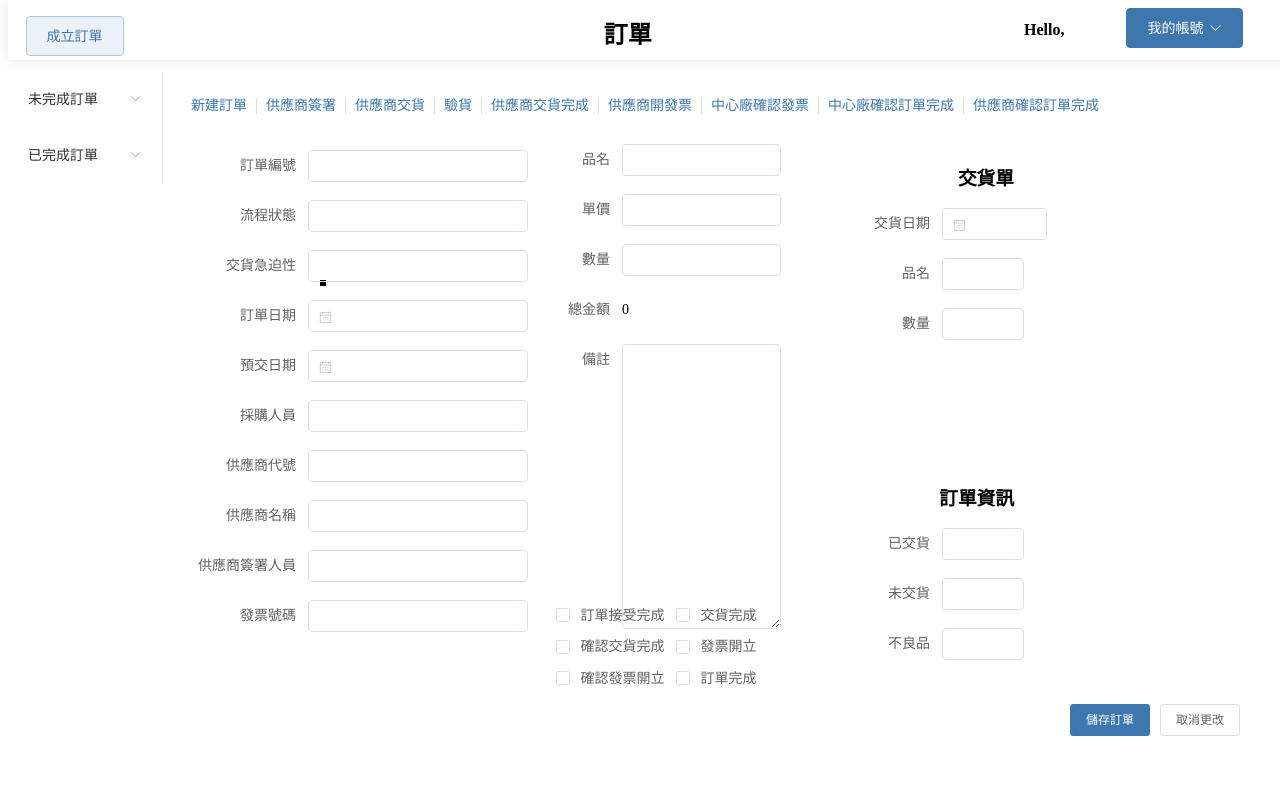
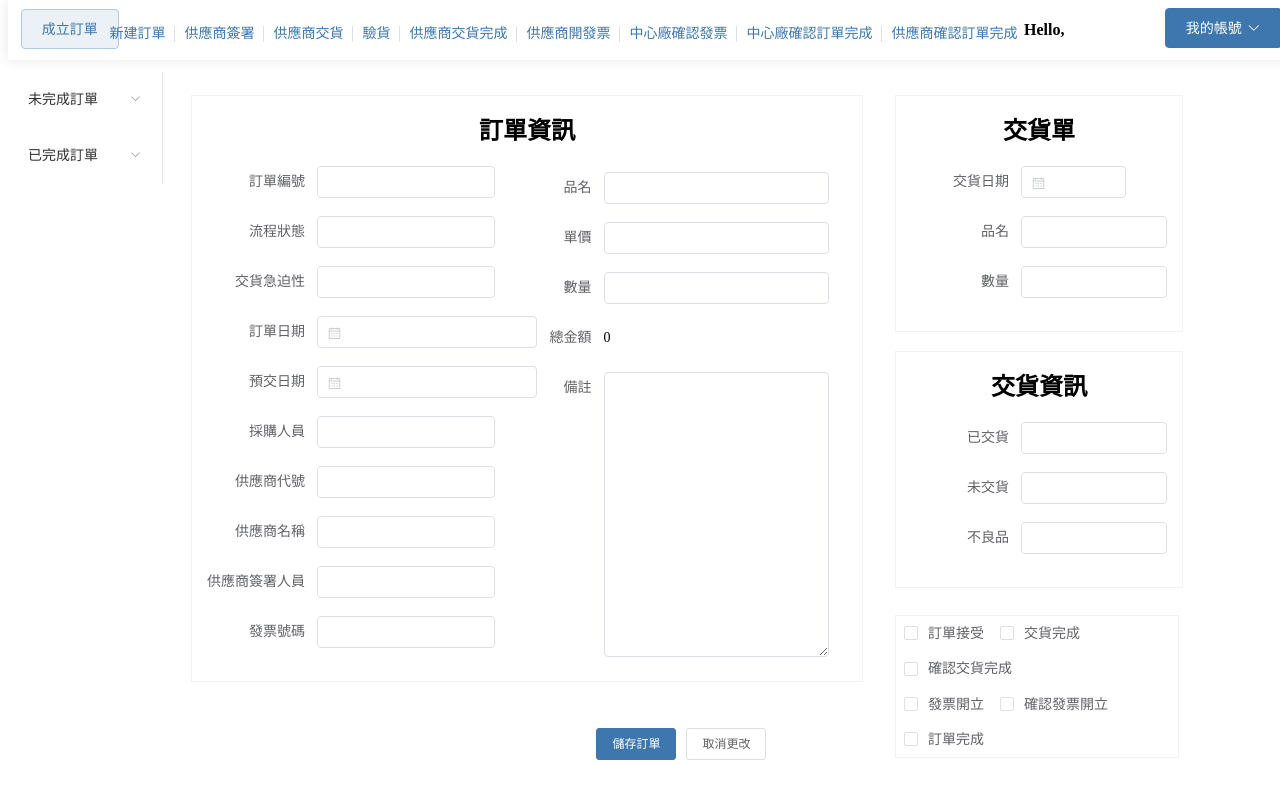
Before and after one commit to bernice1357/fabric_1.2, a Vue app in the folder project1/: page /placeOrder in a window 1280 px wide. Built offline with nearby package versions, Linux system fonts and the light colour scheme.

Commit message:
畫面重新編排

```diff
--- a/project1/src/views/Login.vue
+++ b/project1/src/views/Login.vue
@@ -73,7 +73,6 @@ export default {
     position: absolute;
     left:10%;
     top: 80%;
-    /* background-color: rgb(26, 54, 90); */
 }
 
 .el-form{
--- a/project1/src/views/PlaceOrder.vue
+++ b/project1/src/views/PlaceOrder.vue
@@ -1,22 +1,7 @@
 <template>
-<!-- 新增訂單 -->
 <div class="placeorder">
     <div class="banner">
         <el-button class="new_butt" type="primary" plain @click="newOrder()">成立訂單</el-button>
-        <h2>訂單{{form.key}}</h2>
-        <h4 class="greeting">Hello, {{ user_name }}</h4>
-        <div class="account">
-            <el-dropdown>
-                <el-button type="primary">
-                    我的帳號<i class="el-icon-arrow-down el-icon--right"></i>
-                </el-button>
-                <el-dropdown-menu slot="dropdown">
-                    <el-dropdown-item>所有訂單</el-dropdown-item>
-                    <el-dropdown-item>帳號管理</el-dropdown-item>
-                </el-dropdown-menu>
-            </el-dropdown>
-        </div>
-    </div>
         <div class="progress">
             <el-button type="text" @click="changeStatus(1)" id="1">新建訂單</el-button>
             <el-divider direction="vertical"></el-divider>
@@ -36,9 +21,23 @@
             <el-divider direction="vertical"></el-divider>
             <el-button type="text" @click="changeStatus(11)" id="9">供應商確認訂單完成</el-button>
         </div>
+        <h4 class="greeting">Hello, {{ user_name }}</h4>
+        <div class="account">
+            <el-dropdown>
+                <el-button type="primary">
+                    我的帳號<i class="el-icon-arrow-down el-icon--right"></i>
+                </el-button>
+                <el-dropdown-menu slot="dropdown">
+                    <el-dropdown-item>所有訂單</el-dropdown-item>
+                    <el-dropdown-item>帳號管理</el-dropdown-item>
+                </el-dropdown-menu>
+            </el-dropdown>
+        </div>
+    </div>
     <div class="input">
         <el-form ref="form" :model="form" label-width="110px" size="small" style="height: 690px; overflow: auto; scroll:auto;">
             <div class="info">
+                <h2>訂單資訊</h2>
                 <div class="list">
                     <el-form-item label="訂單編號">
                         <el-input v-model="form.key" id="a1"></el-input>
@@ -80,7 +79,6 @@
                     </el-form-item>
                 </div>
                 <div class="book">
-                    <!-- <h3>採購下單</h3> -->
                     <el-form-item label="品名">
                         <el-input v-model="form.pname" id="b1"></el-input>
                     </el-form-item>
@@ -99,7 +97,7 @@
                 </div>
             </div>
             <div class="book2">
-                <h3>交貨單</h3>
+                <h2>交貨單</h2>
                 <el-form-item label="交貨日期">
                     <el-date-picker type="date" v-model="form.sdate" style="width:105px" id="c1"></el-date-picker>
                 </el-form-item>
@@ -111,7 +109,7 @@
                 </el-form-item>
             </div>
             <div class="book3">
-                <h3>訂單資訊</h3>
+                <h2>交貨資訊</h2>
                 <el-form-item label="已交貨">
                 <el-input v-model="form.volume" id="d1"></el-input>
                 </el-form-item>
@@ -127,10 +125,10 @@
                 <el-button @click="cancel()">取消更改</el-button>
             </el-form-item>
             <div class="checkbox">
-                <el-checkbox v-model="form.oestablished" id="e1">訂單接受完成</el-checkbox>
-                <el-checkbox v-model="form.ocargo" id="e2">交貨完成</el-checkbox><br>
-                <el-checkbox v-model="form.ccarg" id="e3">確認交貨完成</el-checkbox>
-                <el-checkbox v-model="form.bill" id="e4">發票開立</el-checkbox><br>
+                <el-checkbox v-model="form.oestablished" id="e1">訂單接受</el-checkbox>
+                <el-checkbox v-model="form.ocargo" id="e2">交貨完成</el-checkbox>
+                <el-checkbox v-model="form.ccarg" id="e3">確認交貨完成</el-checkbox><br>
+                <el-checkbox v-model="form.bill" id="e4">發票開立</el-checkbox>
                 <el-checkbox v-model="form.cbill" id="e5">確認發票開立</el-checkbox>
                 <el-checkbox v-model="form.finish" id="e6">訂單完成</el-checkbox>
             </div>
@@ -455,7 +453,6 @@ export default {
 		width: 15%;
 		position: fixed;
 	}
-
 }
 
 @media (min-width: 720px){/*最小720*/
@@ -470,10 +467,9 @@ export default {
 }
 
 h2{
-    position: fixed;
-	left: 46%;
-    top:0%;
-    margin: 15px;
+    text-align: center;
+	/* padding-right: 10px; */
+    margin-top: 0px;
 }
 
 h4{
@@ -481,15 +477,10 @@ h4{
 	left: 80%;
 }
 
-h3 {
-	text-align: right;
-	padding-right: 10px;
-}
-
 .new_butt{
-    position: fixed;
-    top: 2%;
-    left: 2%;
+    position: absolute;
+    top: 15%;
+    left: 1%;
 }
 
 .banner{
@@ -508,45 +499,51 @@ h3 {
 .progress {
 	padding: 5px;
 	text-align: center;
-    position: fixed;
-    top: 10%;
-	left: 10%;
+    position: absolute;
+    top: 13%;
+	left: 3%;
     width: 80%;
 }
 
 .list {
-    padding: 6px;
-	position: fixed;
-	left: 15%;
-	top: 18%;
+	position: relative;
+    width: 45%;
+	left: 0%;
+	top: 0%;
 }
 
 .book {
-	width: 21%;
-	position: fixed;
-	left: 40%;
-	top: 18%;
-    /* border-style:solid; */
+	width: 40%;
+	position: absolute;
+    width: 50%;
+	left: 45%;
+	top: 13%;
 }
 
 .book2 {
-	width: 15%;
+    box-shadow: rgba(0, 0, 0, 0.05) 0px 0px 0px 1px;
+    padding: 15px;
+	width: 20%;
 	position: fixed;
-	left: 65%;
-	top: 18%;
+	left: 70%;
+	top: 12%;
 }
 .book3 {
-	width: 15%;
+    box-shadow: rgba(0, 0, 0, 0.05) 0px 0px 0px 1px;
+    padding: 15px;
+	width: 20%;
 	position: fixed;
-	left: 65%;
-	top: 58%;
+	left: 70%;
+	top: 44%;
 }
 
 .info {
-	/* position: fixed; */
-	/* left: 60%;
-	top: 30%; */
-    border-style:solid;
+    box-shadow: rgba(0, 0, 0, 0.05) 0px 0px 0px 1px;
+    padding: 15px;
+	position: fixed;
+	left: 15%;
+	top: 12%;
+    width: 50%;
 }
 
 .hint {
@@ -565,19 +562,20 @@ h3 {
 .account {
 	position: fixed;
 	top: 6%;
-	left: 88%;
+	left: 91%;
 }
 
 .el-checkbox{
 	margin: 5px;
-	padding:1px;
+	padding:3px;
 }
 
 .checkbox {
+    box-shadow: rgba(0, 0, 0, 0.05) 0px 0px 0px 1px;
 	position: fixed;
-	top: 75%;
-	left: 43%;
-    /* width: 15%; */
+	top: 77%;
+	left: 70%;
+    width: 22%;
 }
 
 .el-breadcrumb {
@@ -603,8 +601,8 @@ h3 {
 
 .send {
 	position: fixed;
-	top: 88%;
-	left: 75%;
+	top: 91%;
+	left: 38%;
 }
 
 .el-input >>> .el-input__inner {
```
Lines whose indentation alone changed are shown as unchanged.
